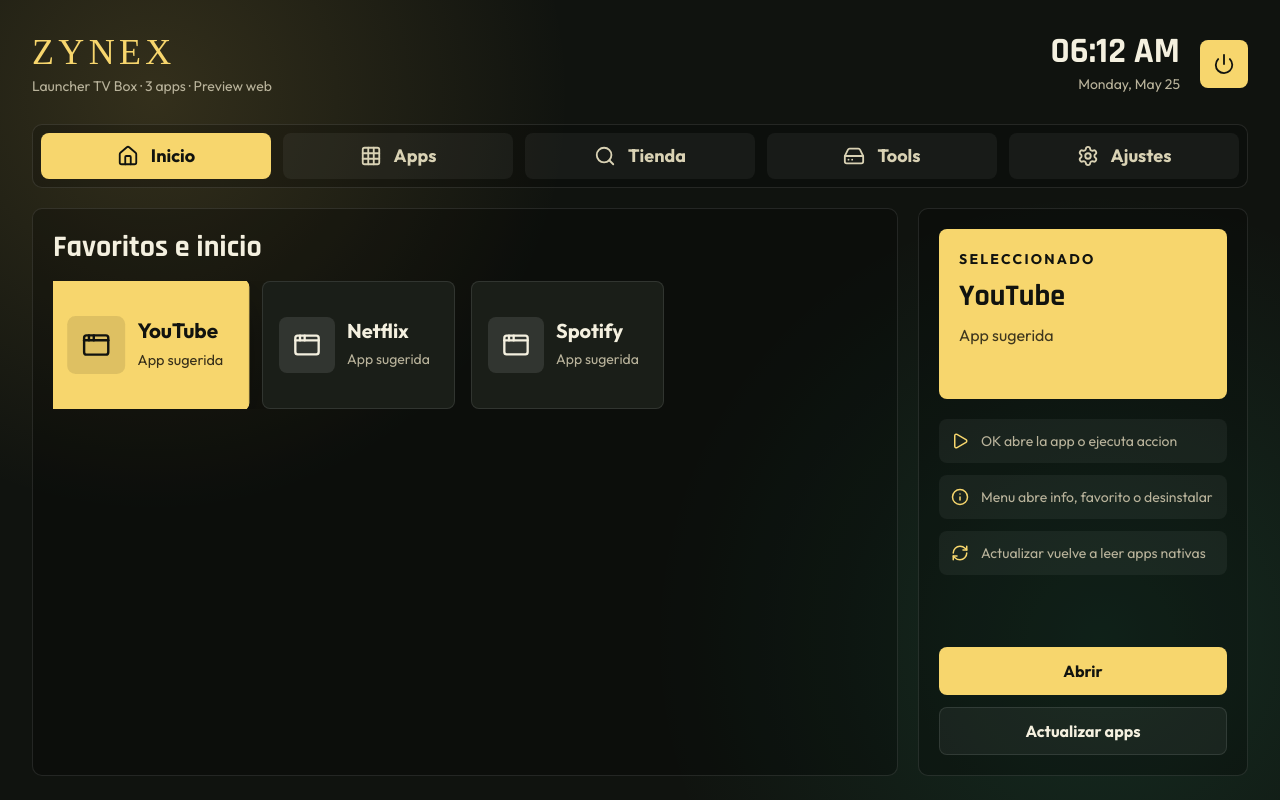
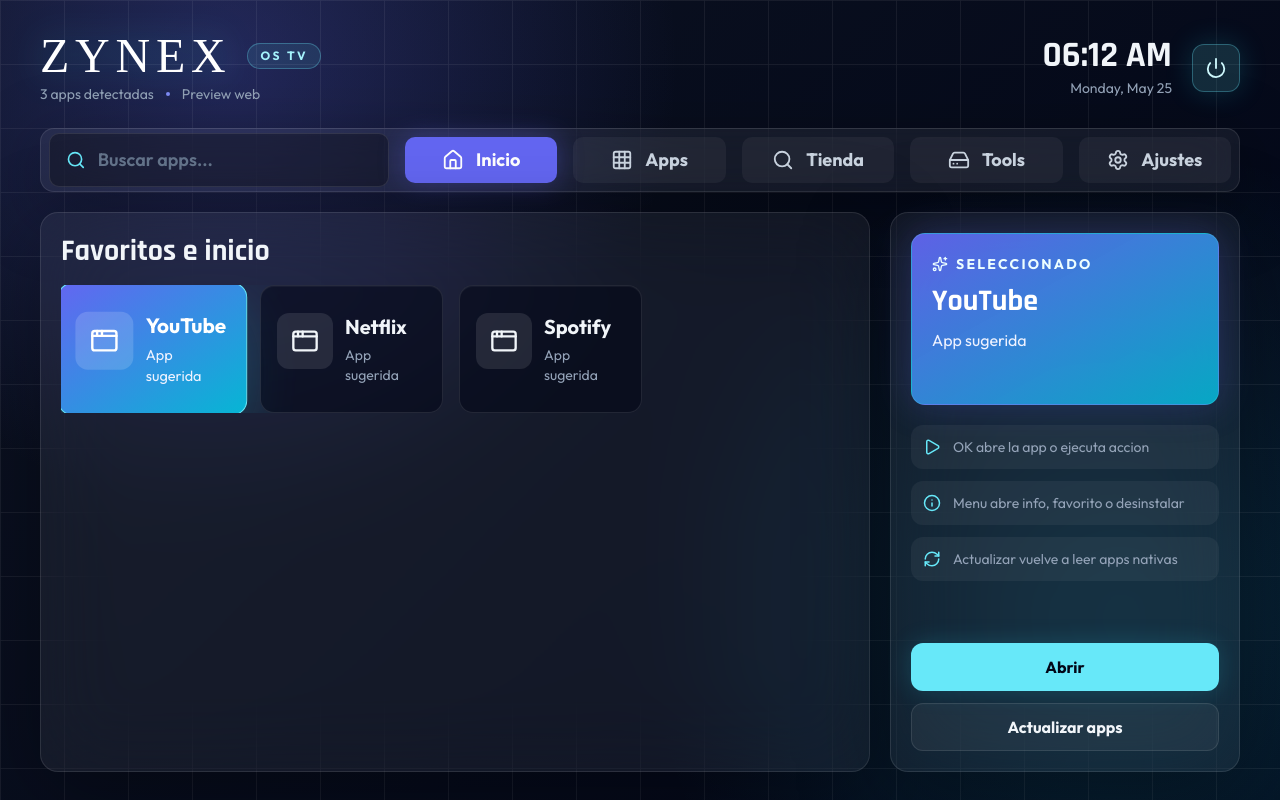
Before and after one commit to nicosanchezc1-oss/zynex, a React (Vite) app: page / in a window 1280 px wide. Built offline with nearby package versions, Linux system fonts and the light colour scheme; a web font is replaced by a local one.

Commit message:
Restore Zynex visual identity on TV launcher

```diff
--- a/App.tsx
+++ b/App.tsx
@@ -16,6 +16,7 @@
   Search,
   Settings,
   Shield,
+  Sparkles,
   Trash2,
   Wifi,
 } from 'lucide-react';
@@ -86,6 +87,7 @@
   const [toast, setToast] = useState<ToastState | null>(null);
   const [clock, setClock] = useState(() => new Date());
   const [contextItem, setContextItem] = useState<LauncherItem | null>(null);
+  const [query, setQuery] = useState('');
 
   const showToast = useCallback((text: string, tone: ToastState['tone'] = 'ok') => {
     setToast({ text, tone });
@@ -128,6 +130,16 @@
 
     return selected.length ? selected : apps.slice(0, 8);
   }, [apps, favorites]);
+
+  const installedPackageNames = useMemo(() => new Set(apps.map((app) => app.packageName).filter(Boolean)), [apps]);
+
+  const storeItems = useMemo(() => tvStoreApps.map((app) => ({
+    ...app,
+    description: app.packageName && installedPackageNames.has(app.packageName)
+      ? 'Instalada en este TV Box'
+      : app.description || 'Abrir tienda compatible',
+    isInstalled: Boolean(app.packageName && installedPackageNames.has(app.packageName)),
+  })), [installedPackageNames]);
 
   const tools = useMemo<ActionItem[]>(() => [
     {
@@ -200,15 +212,29 @@
     },
   ], []);
 
-  const currentItems = useMemo(() => {
+  const baseItems = useMemo(() => {
     if (activeTab === 'home') return favoriteApps;
     if (activeTab === 'apps') return apps;
-    if (activeTab === 'store') return tvStoreApps;
+    if (activeTab === 'store') return storeItems;
     if (activeTab === 'tools') return tools;
     return settings;
-  }, [activeTab, apps, favoriteApps, settings, tools]);
+  }, [activeTab, apps, favoriteApps, settings, storeItems, tools]);
+
+  const currentItems = useMemo(() => {
+    const normalizedQuery = query.trim().toLowerCase();
+    if (!normalizedQuery || activeTab === 'tools' || activeTab === 'settings') return baseItems;
+
+    return baseItems.filter((item) => {
+      const packageName = 'packageName' in item ? item.packageName ?? '' : '';
+      return `${item.title} ${item.description} ${packageName}`.toLowerCase().includes(normalizedQuery);
+    });
+  }, [activeTab, baseItems, query]);
 
   const focusedItem = currentItems[focusedIndex] ?? null;
+
+  useEffect(() => {
+    setFocusedIndex(0);
+  }, [activeTab, query]);
 
   const selectTab = useCallback((tab: TabId) => {
     setActiveTab(tab);
@@ -235,12 +261,17 @@
     }
 
     if (item.type === ItemType.STORE) {
+      if (item.isInstalled) {
+        launchApp(item);
+        return;
+      }
+
       if (!item.packageName) {
         showToast('Esta app no tiene enlace de tienda', 'warn');
         return;
       }
-      nativeBridge.openAppStore(item.packageName);
-      showToast(`Buscando ${item.title}`);
+      const didOpenStore = nativeBridge.openAppStore(item.packageName);
+      showToast(didOpenStore ? `Buscando ${item.title}` : `No encontre tienda para ${item.title}`, didOpenStore ? 'ok' : 'warn');
       return;
     }
 
@@ -265,6 +296,12 @@
       return Math.min(maxIndex, index + columns);
     });
   }, [currentItems.length]);
+
+  useEffect(() => {
+    if (focusArea !== 'grid') return;
+    const focusedTile = document.getElementById(`tile-${focusedIndex}`);
+    if (focusedTile) focusedTile.scrollIntoView(false);
+  }, [focusArea, focusedIndex]);
 
   useEffect(() => {
     const handleKeyDown = (event: KeyboardEvent) => {
@@ -312,7 +349,8 @@
           break;
         case 'Backspace':
         case 'Escape':
-          selectTab('home');
+          if (query) setQuery('');
+          else selectTab('home');
           event.preventDefault();
           break;
       }
@@ -323,12 +361,22 @@
   }, [activeTab, contextItem, focusArea, focusedIndex, focusedItem, moveFocus, runItem, selectTab]);
 
   return (
-    <div className="min-h-screen w-screen overflow-hidden bg-[#10130f] text-[#f4f0df]">
-      <div className="absolute inset-0 bg-[radial-gradient(circle_at_12%_12%,rgba(214,177,84,0.18),transparent_26rem),radial-gradient(circle_at_86%_80%,rgba(52,211,153,0.13),transparent_28rem)]" />
-      <div className="relative z-10 flex h-screen flex-col px-8 py-6">
+    <div className="min-h-screen w-screen overflow-hidden bg-[#03050b] text-slate-100">
+      <div className="absolute inset-0 bg-[radial-gradient(circle_at_18%_8%,rgba(99,102,241,0.28),transparent_28rem),radial-gradient(circle_at_88%_78%,rgba(34,211,238,0.16),transparent_30rem),linear-gradient(135deg,rgba(15,23,42,0.72),rgba(2,6,23,1))]" />
+      <div className="absolute inset-0 opacity-[0.08] [background-image:linear-gradient(rgba(255,255,255,0.8)_1px,transparent_1px),linear-gradient(90deg,rgba(255,255,255,0.8)_1px,transparent_1px)] [background-size:64px_64px]" />
+      <div className="relative z-10 flex h-screen flex-col px-10 py-7">
         <Header clock={clock} appCount={apps.length} isNative={nativeBridge.isNative()} />
 
-        <nav className="mt-5 flex h-16 shrink-0 items-center gap-3 rounded-[10px] border border-white/10 bg-black/20 p-2">
+        <div className="mt-5 flex h-16 shrink-0 items-center gap-4 rounded-[14px] border border-white/10 bg-white/[0.06] p-2 shadow-[0_18px_70px_rgba(0,0,0,0.35)] backdrop-blur-xl">
+          <div className="flex min-w-[340px] items-center gap-3 rounded-[10px] border border-white/10 bg-black/30 px-4 py-3">
+            <Search size={22} className="text-cyan-300" />
+            <input
+              value={query}
+              onChange={(event) => setQuery(event.target.value)}
+              placeholder="Buscar apps..."
+              className="w-full bg-transparent text-lg font-semibold text-slate-100 outline-none placeholder:text-slate-500"
+            />
+          </div>
           {tabs.map((tab) => (
             <TabButton
               key={tab.id}
@@ -338,18 +386,19 @@
               onClick={() => selectTab(tab.id)}
             />
           ))}
-        </nav>
+        </div>
 
-        <main className="mt-5 grid min-h-0 flex-1 grid-cols-[1fr_330px] gap-5">
-          <section className="min-h-0 rounded-[10px] border border-white/10 bg-black/25 p-5">
-            <SectionTitle activeTab={activeTab} isLoadingApps={isLoadingApps} />
+        <main className="mt-5 grid min-h-0 flex-1 grid-cols-[1fr_350px] gap-5">
+          <section className="min-h-0 rounded-[18px] border border-white/10 bg-white/[0.055] p-5 shadow-[0_24px_90px_rgba(0,0,0,0.35)] backdrop-blur-2xl">
+            <SectionTitle activeTab={activeTab} isLoadingApps={isLoadingApps} query={query} resultCount={currentItems.length} />
             {currentItems.length === 0 ? (
               <EmptyState activeTab={activeTab} onRefresh={loadApps} />
             ) : (
-              <div className="mt-4 grid max-h-[calc(100vh-250px)] grid-cols-4 gap-4 overflow-hidden pr-1">
-                {currentItems.slice(0, 24).map((item, index) => (
+              <div className="mt-4 grid max-h-[calc(100vh-250px)] grid-cols-4 gap-4 overflow-y-auto pr-2">
+                {currentItems.map((item, index) => (
                   <LauncherTile
                     key={item.id}
+                    id={`tile-${index}`}
                     item={item}
                     isFocused={focusArea === 'grid' && focusedIndex === index}
                     isFavorite={!('action' in item) && favorites.includes(item.id)}
@@ -405,15 +454,24 @@
 const Header: React.FC<{ clock: Date; appCount: number; isNative: boolean }> = ({ clock, appCount, isNative }) => (
   <header className="flex h-20 shrink-0 items-center justify-between">
     <div>
-      <div className="font-brand text-4xl tracking-[0.12em] text-[#f7d66d]">ZYNEX</div>
-      <div className="mt-1 text-sm text-[#b9b39b]">Launcher TV Box · {appCount} apps · {isNative ? 'Android conectado' : 'Preview web'}</div>
+      <div className="flex items-center gap-4">
+        <div className="font-brand text-5xl tracking-[0.12em] text-white drop-shadow-[0_0_18px_rgba(34,211,238,0.38)]">ZYNEX</div>
+        <div className="rounded-full border border-cyan-300/30 bg-cyan-300/10 px-3 py-1 text-xs font-bold uppercase tracking-[0.22em] text-cyan-200">
+          OS TV
+        </div>
+      </div>
+      <div className="mt-1 flex items-center gap-3 text-sm text-slate-400">
+        <span>{appCount} apps detectadas</span>
+        <span className="h-1 w-1 rounded-full bg-indigo-400" />
+        <span>{isNative ? 'Android bridge activo' : 'Preview web'}</span>
+      </div>
     </div>
     <div className="flex items-center gap-5 text-right">
       <div>
         <div className="font-tech text-4xl leading-none">{clock.toLocaleTimeString([], { hour: '2-digit', minute: '2-digit' })}</div>
-        <div className="mt-1 text-sm capitalize text-[#b9b39b]">{clock.toLocaleDateString([], { weekday: 'long', day: 'numeric', month: 'short' })}</div>
+        <div className="mt-1 text-sm capitalize text-slate-400">{clock.toLocaleDateString([], { weekday: 'long', day: 'numeric', month: 'short' })}</div>
       </div>
-      <div className="flex h-12 w-12 items-center justify-center rounded-[8px] bg-[#f7d66d] text-[#11130f]">
+      <div className="flex h-12 w-12 items-center justify-center rounded-[12px] border border-cyan-300/30 bg-cyan-300/15 text-cyan-100 shadow-[0_0_28px_rgba(34,211,238,0.18)]">
         <Power size={22} />
       </div>
     </div>
@@ -430,9 +488,9 @@
   return (
     <button
       onClick={onClick}
-      className={`flex h-full flex-1 items-center justify-center gap-3 rounded-[8px] px-4 text-lg font-bold transition-colors ${
-        isActive ? 'bg-[#f7d66d] text-[#11130f]' : 'bg-white/5 text-[#d9d2b4] hover:bg-white/10'
-      } ${isFocused ? 'outline outline-2 outline-offset-2 outline-[#f7d66d]' : ''}`}
+      className={`flex h-full flex-1 items-center justify-center gap-3 rounded-[10px] px-4 text-lg font-bold transition-all ${
+        isActive ? 'bg-indigo-500 text-white shadow-[0_0_26px_rgba(99,102,241,0.34)]' : 'bg-white/5 text-slate-300 hover:bg-white/10'
+      } ${isFocused ? 'outline outline-2 outline-offset-2 outline-cyan-300' : ''}`}
     >
       <Icon size={22} />
       <span>{tab.label}</span>
@@ -440,7 +498,7 @@
   );
 };
 
-const SectionTitle: React.FC<{ activeTab: TabId; isLoadingApps: boolean }> = ({ activeTab, isLoadingApps }) => {
+const SectionTitle: React.FC<{ activeTab: TabId; isLoadingApps: boolean; query: string; resultCount: number }> = ({ activeTab, isLoadingApps, query, resultCount }) => {
   const titleByTab: Record<TabId, string> = {
     home: 'Favoritos e inicio',
     apps: 'Aplicaciones instaladas',
@@ -452,56 +510,63 @@
   return (
     <div className="flex items-center justify-between">
       <h1 className="font-tech text-3xl">{titleByTab[activeTab]}</h1>
-      {isLoadingApps && <span className="rounded-[6px] bg-white/10 px-3 py-1 text-sm text-[#f7d66d]">Leyendo apps...</span>}
+      <div className="flex items-center gap-3">
+        {query && <span className="rounded-[8px] bg-cyan-300/10 px-3 py-1 text-sm font-bold text-cyan-200">{resultCount} resultados</span>}
+        {isLoadingApps && <span className="rounded-[8px] bg-indigo-400/10 px-3 py-1 text-sm font-bold text-indigo-200">Leyendo apps...</span>}
+      </div>
     </div>
   );
 };
 
 const LauncherTile: React.FC<{
+  id: string;
   item: LauncherItem | ActionItem;
   isFocused: boolean;
   isFavorite: boolean;
   onFocus: () => void;
   onRun: () => void;
   onMenu: () => void;
-}> = ({ item, isFocused, isFavorite, onFocus, onRun, onMenu }) => {
+}> = ({ id, item, isFocused, isFavorite, onFocus, onRun, onMenu }) => {
   const isAction = 'action' in item;
   const Icon = isAction ? item.icon : AppWindow;
 
   return (
     <button
+      id={id}
       onMouseEnter={onFocus}
       onClick={onRun}
       onContextMenu={(event) => {
         event.preventDefault();
         onMenu();
       }}
-      className={`group relative h-32 rounded-[8px] border p-4 text-left transition-transform ${
+      className={`group relative h-32 rounded-[14px] border p-4 text-left transition-transform ${
         isFocused
-          ? 'scale-[1.035] border-[#f7d66d] bg-[#f7d66d] text-[#11130f] shadow-[0_18px_45px_rgba(0,0,0,0.35)]'
-          : 'border-white/10 bg-[#1a1e18] text-[#f4f0df]'
+          ? 'scale-[1.035] border-cyan-300 bg-gradient-to-br from-indigo-500 to-cyan-500 text-white shadow-[0_22px_60px_rgba(34,211,238,0.22)]'
+          : 'border-white/10 bg-slate-950/55 text-slate-100 shadow-[inset_0_1px_0_rgba(255,255,255,0.04)]'
       }`}
     >
       <div className="flex items-start gap-3">
         {'imageUrl' in item && item.imageUrl ? (
           <img
             src={item.imageUrl}
-            className="h-14 w-14 shrink-0 rounded-[8px] bg-black/30 object-contain"
+            className="h-14 w-14 shrink-0 rounded-[12px] bg-black/30 object-contain"
             onError={(event) => {
               event.currentTarget.style.display = 'none';
             }}
           />
         ) : (
-          <div className={`flex h-14 w-14 shrink-0 items-center justify-center rounded-[8px] ${isFocused ? 'bg-black/10' : 'bg-white/10'}`}>
+          <div className={`flex h-14 w-14 shrink-0 items-center justify-center rounded-[12px] ${isFocused ? 'bg-white/15' : 'bg-white/10'}`}>
             <Icon size={28} />
           </div>
         )}
         <div className="min-w-0 flex-1">
           <div className="truncate text-xl font-bold">{item.title}</div>
-          <div className={`mt-1 line-clamp-2 text-sm ${isFocused ? 'text-[#38301a]' : 'text-[#b9b39b]'}`}>{item.description}</div>
+          <div className={`mt-1 line-clamp-2 text-sm ${isFocused ? 'text-indigo-50' : 'text-slate-400'}`}>
+            {'isInstalled' in item && item.isInstalled ? 'Instalada' : item.description}
+          </div>
         </div>
       </div>
-      {isFavorite && <div className="absolute right-3 top-3 h-2.5 w-2.5 rounded-full bg-emerald-400" />}
+      {isFavorite && <div className="absolute right-3 top-3 h-2.5 w-2.5 rounded-full bg-cyan-300 shadow-[0_0_12px_rgba(34,211,238,0.75)]" />}
     </button>
   );
 };
@@ -512,25 +577,28 @@
   onRun: () => void;
   onRefresh: () => void;
 }> = ({ focusedItem, activeTab, onRun, onRefresh }) => (
-  <aside className="rounded-[10px] border border-white/10 bg-black/25 p-5">
+  <aside className="rounded-[18px] border border-white/10 bg-white/[0.055] p-5 shadow-[0_24px_90px_rgba(0,0,0,0.35)] backdrop-blur-2xl">
     <div className="flex h-full flex-col">
-      <div className="rounded-[8px] bg-[#f7d66d] p-5 text-[#11130f]">
-        <div className="text-sm font-bold uppercase tracking-[0.16em]">Seleccionado</div>
+      <div className="rounded-[14px] border border-cyan-300/20 bg-gradient-to-br from-indigo-500/95 to-cyan-500/90 p-5 text-white shadow-[0_0_36px_rgba(99,102,241,0.25)]">
+        <div className="flex items-center gap-2 text-sm font-bold uppercase tracking-[0.16em] text-cyan-50">
+          <Sparkles size={16} />
+          Seleccionado
+        </div>
         <div className="mt-3 font-tech text-3xl leading-none">{focusedItem?.title ?? 'Sin elemento'}</div>
-        <div className="mt-3 min-h-14 text-base text-[#3f371e]">{focusedItem?.description ?? 'Elegí una opcion con el control remoto.'}</div>
+        <div className="mt-3 min-h-14 text-base text-indigo-50">{focusedItem?.description ?? 'Elegi una opcion con el control remoto.'}</div>
       </div>
 
-      <div className="mt-5 space-y-3 text-sm text-[#b9b39b]">
+      <div className="mt-5 space-y-3 text-sm text-slate-400">
         <InfoLine icon={Play} text="OK abre la app o ejecuta accion" />
         <InfoLine icon={Info} text="Menu abre info, favorito o desinstalar" />
         <InfoLine icon={RefreshCw} text="Actualizar vuelve a leer apps nativas" />
       </div>
 
       <div className="mt-auto grid gap-3">
-        <button onClick={onRun} className="h-12 rounded-[8px] bg-[#f7d66d] font-bold text-[#11130f]">
+        <button onClick={onRun} className="h-12 rounded-[12px] bg-cyan-300 font-bold text-slate-950 shadow-[0_0_24px_rgba(34,211,238,0.18)]">
           {activeTab === 'store' ? 'Buscar / instalar' : 'Abrir'}
         </button>
-        <button onClick={onRefresh} className="h-12 rounded-[8px] border border-white/10 bg-white/5 font-bold text-[#f4f0df]">
+        <button onClick={onRefresh} className="h-12 rounded-[12px] border border-white/10 bg-white/5 font-bold text-slate-100">
           Actualizar apps
         </button>
       </div>
@@ -539,20 +607,20 @@
 );
 
 const InfoLine: React.FC<{ icon: React.ElementType; text: string }> = ({ icon: Icon, text }) => (
-  <div className="flex items-center gap-3 rounded-[8px] bg-white/5 p-3">
-    <Icon size={18} className="text-[#f7d66d]" />
+  <div className="flex items-center gap-3 rounded-[12px] bg-white/5 p-3">
+    <Icon size={18} className="text-cyan-300" />
     <span>{text}</span>
   </div>
 );
 
 const EmptyState: React.FC<{ activeTab: TabId; onRefresh: () => void }> = ({ activeTab, onRefresh }) => (
-  <div className="mt-4 flex h-[420px] flex-col items-center justify-center rounded-[8px] border border-dashed border-white/15 bg-white/5 text-center">
-    <AppWindow size={42} className="text-[#f7d66d]" />
+  <div className="mt-4 flex h-[420px] flex-col items-center justify-center rounded-[14px] border border-dashed border-white/15 bg-white/5 text-center">
+    <AppWindow size={42} className="text-cyan-300" />
     <div className="mt-4 font-tech text-3xl">No hay elementos</div>
-    <div className="mt-2 max-w-md text-[#b9b39b]">
+    <div className="mt-2 max-w-md text-slate-400">
       {activeTab === 'apps' ? 'No pude leer aplicaciones instaladas todavia.' : 'Esta seccion no tiene contenido.'}
     </div>
-    <button onClick={onRefresh} className="mt-6 rounded-[8px] bg-[#f7d66d] px-6 py-3 font-bold text-[#11130f]">
+    <button onClick={onRefresh} className="mt-6 rounded-[12px] bg-cyan-300 px-6 py-3 font-bold text-slate-950">
       Reintentar
     </button>
   </div>
@@ -568,15 +636,15 @@
   onUninstall: () => void;
 }> = ({ item, isFavorite, onClose, onLaunch, onFavorite, onInfo, onUninstall }) => (
   <div className="fixed inset-0 z-50 flex items-center justify-center bg-black/70">
-    <div className="w-[520px] rounded-[10px] border border-white/10 bg-[#151812] p-5 text-[#f4f0df] shadow-2xl">
+    <div className="w-[520px] rounded-[18px] border border-white/10 bg-slate-950/95 p-5 text-slate-100 shadow-2xl backdrop-blur-xl">
       <div className="font-tech text-3xl">{item.title}</div>
-      <div className="mt-1 text-sm text-[#b9b39b]">{item.packageName ?? 'Sin paquete'}</div>
+      <div className="mt-1 text-sm text-slate-400">{item.packageName ?? 'Sin paquete'}</div>
       <div className="mt-5 grid gap-3">
         <ActionButton icon={Play} label="Abrir" onClick={onLaunch} />
         <ActionButton icon={Home} label={isFavorite ? 'Quitar de inicio' : 'Anadir a inicio'} onClick={onFavorite} />
         <ActionButton icon={Info} label="Informacion de app" onClick={onInfo} />
         <ActionButton icon={Trash2} label="Desinstalar" onClick={onUninstall} danger />
-        <button onClick={onClose} className="mt-2 h-12 rounded-[8px] border border-white/10 bg-white/5 font-bold">
+        <button onClick={onClose} className="mt-2 h-12 rounded-[12px] border border-white/10 bg-white/5 font-bold">
           Volver
         </button>
       </div>
@@ -587,8 +655,8 @@
 const ActionButton: React.FC<{ icon: React.ElementType; label: string; onClick: () => void; danger?: boolean }> = ({ icon: Icon, label, onClick, danger }) => (
   <button
     onClick={onClick}
-    className={`flex h-12 items-center gap-3 rounded-[8px] px-4 font-bold ${
-      danger ? 'bg-red-500/15 text-red-200' : 'bg-white/10 text-[#f4f0df]'
+    className={`flex h-12 items-center gap-3 rounded-[12px] px-4 font-bold ${
+      danger ? 'bg-red-500/15 text-red-200' : 'bg-white/10 text-slate-100'
     }`}
   >
     <Icon size={20} />
@@ -599,7 +667,7 @@
 const Toast: React.FC<{ toast: ToastState }> = ({ toast }) => {
   const color = toast.tone === 'error' ? 'border-red-400 text-red-100' : toast.tone === 'warn' ? 'border-amber-300 text-amber-100' : 'border-emerald-300 text-emerald-100';
   return (
-    <div className={`fixed bottom-6 left-1/2 z-50 -translate-x-1/2 rounded-[8px] border bg-black/80 px-5 py-3 text-lg font-bold shadow-2xl ${color}`}>
+    <div className={`fixed bottom-6 left-1/2 z-50 -translate-x-1/2 rounded-[12px] border bg-black/85 px-5 py-3 text-lg font-bold shadow-2xl backdrop-blur-xl ${color}`}>
       {toast.text}
     </div>
   );
```
